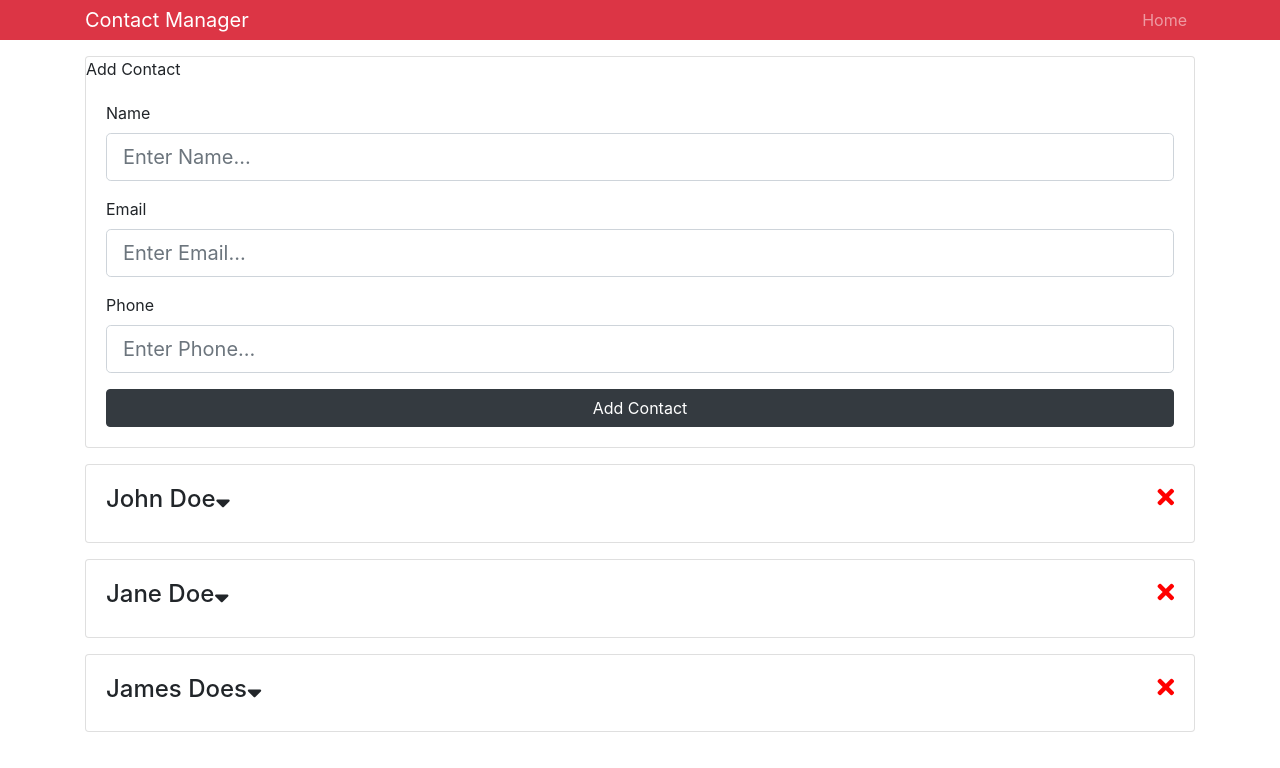
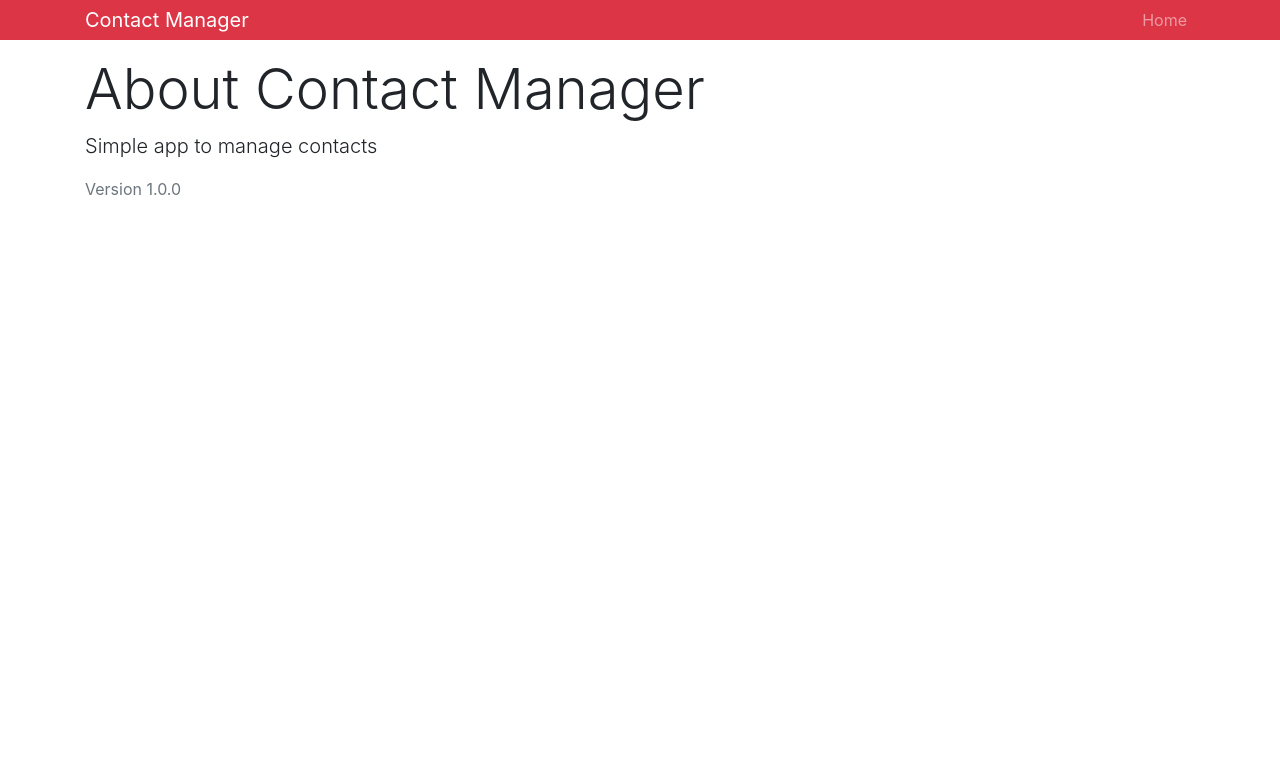
Before and after one commit to Brandontheturner/contact-manager, a React (Create React App) app: page /about in a window 1280 px wide. Shown: the top 768 px of the page. Built offline with nearby package versions, Linux system fonts and the light colour scheme.

Commit message:
update for package json and app and app contact file

```diff
--- a/package.json
+++ b/package.json
@@ -4,8 +4,10 @@
   "private": true,
   "dependencies": {
     "bootstrap": "^4.3.1",
+    "classnames": "^2.2.6",
     "react": "^16.8.4",
     "react-dom": "^16.8.4",
+    "react-router-dom": "^5.0.0",
     "react-scripts": "2.1.8",
     "uuid": "^3.3.2"
   },
--- a/src/App.js
+++ b/src/App.js
@@ -1,22 +1,26 @@
 import React, { Component } from "react";
+import { BrowserRouter as Router, Route, Switch } from "react-router-dom";
 import Contacts from "./components/contacts/Contacts";
 import Header from "./components/layout/Header";
 import AddContact from "./components/contacts/AddContact";
 import "./App.css";
 import "bootstrap/dist/css/bootstrap.min.css";
 import { Provider } from "./context";
+import About from "./components/pages/About";
 
 class App extends Component {
   render() {
     return (
       <Provider>
-        <div className="App">
-          <Header branding="Contact Manager" />
-          <div className="container">
-            <AddContact />
-            <Contacts />
+        <Router>
+          <div className="App">
+            <Header branding="Contact Manager" />
+            <div className="container">
+              <Route exact path="/" component={Contacts} />
+              <Route exact path="/about" component={About} />
+            </div>
           </div>
-        </div>
+        </Router>
       </Provider>
     );
   }
--- a/src/components/contacts/AddContact.js
+++ b/src/components/contacts/AddContact.js
@@ -1,16 +1,34 @@
 import React, { Component } from "react";
 import { Consumer } from "../../context";
+import TextInputGroup from "../layout/TextInputGroup";
 import uuid from "uuid";
 
 class AddContact extends Component {
   state = {
     name: "",
     email: "",
-    phone: ""
+    phone: "",
+    errors: {}
   };
   onSubmit = (dispatch, e) => {
     e.preventDefault();
     const { name, email, phone } = this.state;
+
+    //Implementing Error Checking
+    if (name === "") {
+      this.setState({ errors: { name: "Name is required" } });
+      return;
+    }
+
+    if (email === "") {
+      this.setState({ errors: { email: "Email is required" } });
+      return;
+    }
+
+    if (phone === "") {
+      this.setState({ errors: { phone: "Phone is required" } });
+      return;
+    }
 
     const newContact = {
       id: uuid(),
@@ -20,18 +38,21 @@
     };
 
     dispatch({ type: "ADD_CONTACT", payload: newContact });
+
     //clear state here after submit button fires
+
     this.setState({
       name: "",
       email: "",
-      phone: ""
+      phone: "",
+      errors: {}
     });
   };
 
   onChange = e => this.setState({ [e.target.name]: e.target.value });
 
   render() {
-    const { name, email, phone } = this.state;
+    const { name, email, phone, errors } = this.state;
 
     return (
       <Consumer>
@@ -42,39 +63,31 @@
               <div className="card-reader">Add Contact</div>
               <div className="card-body">
                 <form onSubmit={this.onSubmit.bind(this, dispatch)}>
-                  <div className="form-group">
-                    <label htmlFor="name">Name</label>
-                    <input
-                      type="text"
+                  <TextInputGroup
+                    label="Name"
                     name="name"
-                      className="form-control form-control-lg"
-                      placeholder="Enter Name..."
+                    placeholder="Enter Name"
                     value={name}
                     onChange={this.onChange}
+                    error={errors.name}
                   />
-                  </div>
-                  <div className="form-group">
-                    <label htmlFor="email">Email</label>
-                    <input
+                  <TextInputGroup
+                    label="Email"
+                    name="name"
                     type="email"
-                      name="email"
-                      className="form-control form-control-lg"
-                      placeholder="Enter Email..."
+                    placeholder="Enter Email"
                     value={email}
                     onChange={this.onChange}
+                    error={errors.email}
                   />
-                  </div>
-                  <div className="form-group">
-                    <label htmlFor="phone">Phone</label>
-                    <input
-                      type="text"
+                  <TextInputGroup
+                    label="Phone"
                     name="phone"
-                      className="form-control form-control-lg"
-                      placeholder="Enter Phone..."
+                    placeholder="Enter Phone"
                     value={phone}
                     onChange={this.onChange}
+                    error={errors.phone}
                   />
-                  </div>
                   <input
                     type="submit"
                     value="Add Contact"
--- /dev/null
+++ b/src/components/layout/TextInputGroup.js
@@ -0,0 +1,46 @@
+import React from "react";
+import PropTypes from "prop-types";
+import classNames from "classnames";
+
+const TextInputGroup = ({
+  label,
+  name,
+  value,
+  placeholder,
+  type,
+  onChange,
+  error
+}) => {
+  return (
+    <div className="form-group">
+      <label htmlFor={name}>{label}</label>
+      <input
+        type={type}
+        name={name}
+        className={classNames("form-control form-control-lg", {
+          "is-invalid": error
+        })}
+        placeholder={placeholder}
+        value={value}
+        onChange={onChange}
+      />
+      {error && <div className="invalid-feedback">{error}</div>}
+    </div>
+  );
+};
+
+TextInputGroup.propTypes = {
+  label: PropTypes.string.isRequired,
+  name: PropTypes.string.isRequired,
+  placeholder: PropTypes.string.isRequired,
+  value: PropTypes.string.isRequired,
+  type: PropTypes.string.isRequired,
+  onChange: PropTypes.func.isRequired,
+  error: PropTypes.string
+};
+
+TextInputGroup.defaultProps = {
+  type: "text"
+};
+
+export default TextInputGroup;
--- /dev/null
+++ b/src/components/pages/About.js
@@ -0,0 +1,11 @@
+import React from "react";
+
+export default () => {
+  return (
+    <div>
+      <h1 className="display-4">About Contact Manager</h1>
+      <p className="lead">Simple app to manage contacts</p>
+      <p className="text-secondary">Version 1.0.0</p>
+    </div>
+  );
+};
```
Also changed, not shown: src/components/contacts/AddContact1.js (deleted), 1 other file (tests, documents, lock files or other folders). Lines whose indentation alone changed are shown as unchanged.
